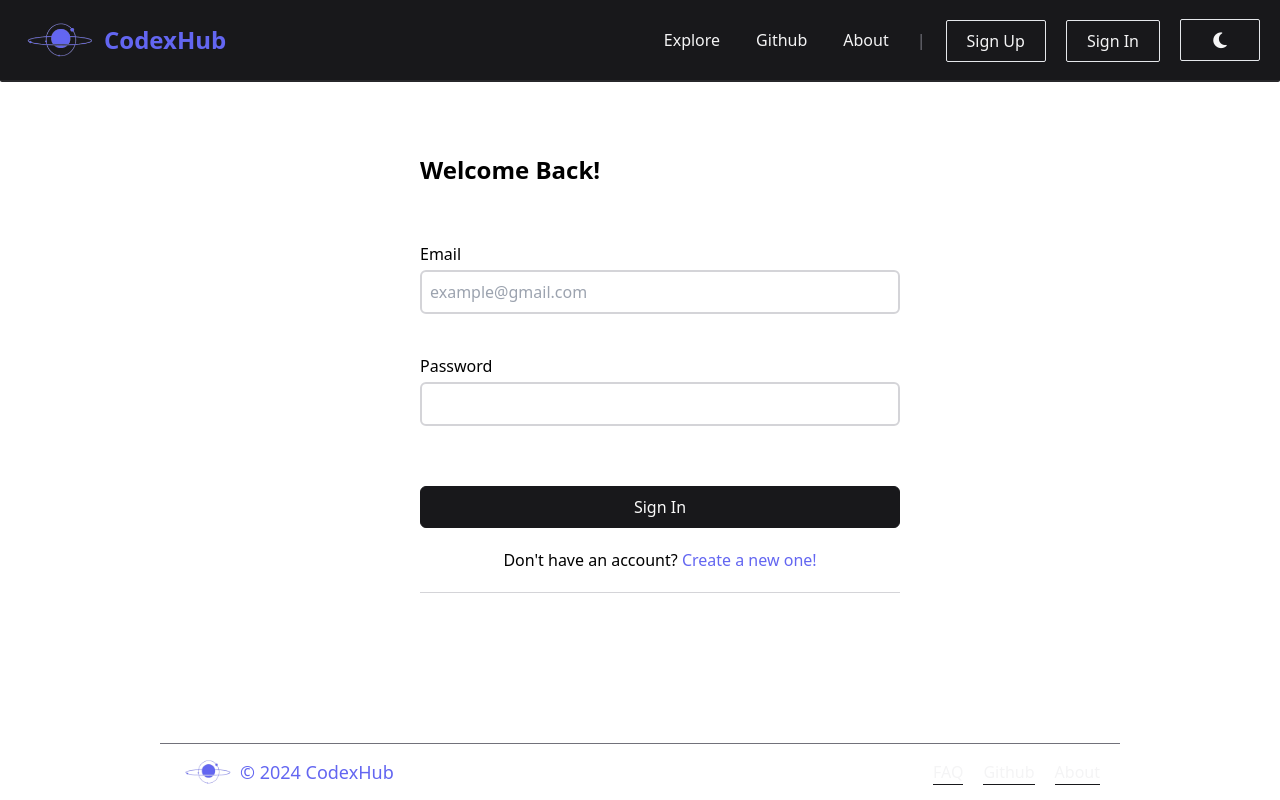
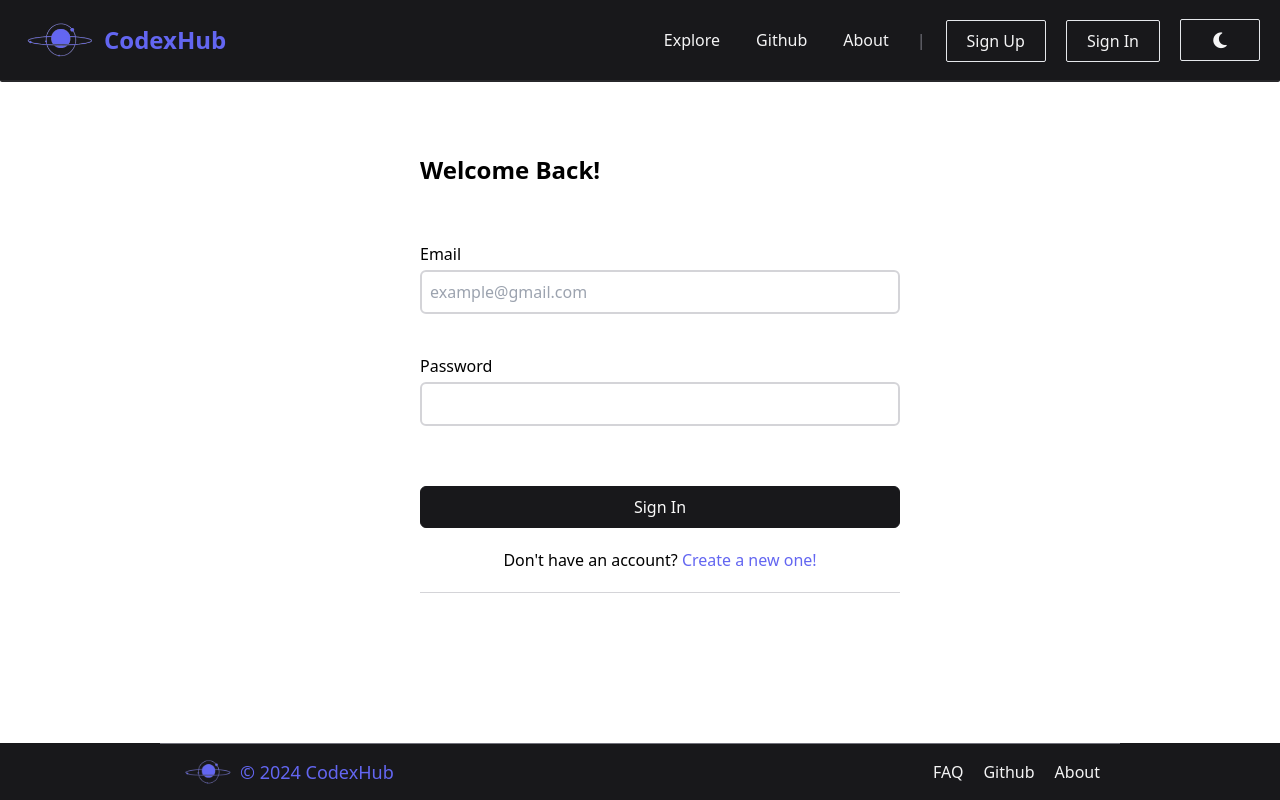
Before and after one commit to OVasconceloss/codex-hub, a React (Vite) app in the folder client/: page /login in a window 1280 px wide. Built offline with nearby package versions, Linux system fonts and the light colour scheme.

Commit message:
:lipstick: style: change the footer style

```diff
--- a/client/src/components/footer/footer.tsx
+++ b/client/src/components/footer/footer.tsx
@@ -6,7 +6,8 @@ const Footer: React.FC = () => {
     const currentYear = new Date().getFullYear();
 
     return (
-        <footer className="absolute bottom-0 w-[60rem] flex items-center justify-between px-5 border-t border-zinc-500">
+        <footer className="w-[60rem] dark:w-[60rem] flex items-center justify-between px-5 border-t border-zinc-500
+        bg-zinc-900">
             <div className="flex items-center space-x-1">
                 <img
                     src={logoImage}
```
